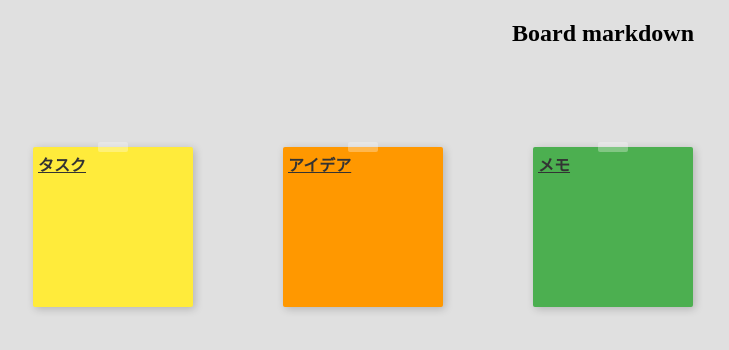
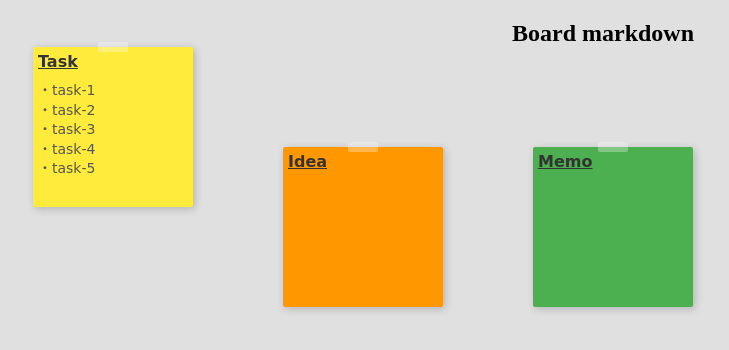
Before and after one commit to wasabina67/board-markdown, a React (Vite) app: page / in a window 1280 px wide. Shown: the top 350 px of the page, without its empty margins (37-766 px from the left). Built offline with nearby package versions, Linux system fonts and the light colour scheme.

Commit message:
Update src/App.tsx

```diff
--- a/src/App.tsx
+++ b/src/App.tsx
@@ -14,9 +14,9 @@ const stickyNotesData: StickyNote[] = [
   {
     id: 1,
     x: 50,
-    y: 100,
-    title: "タスク",
-    content: "",
+    y: 0,
+    title: "Task",
+    content: "・task-1\n・task-2\n・task-3\n・task-4\n・task-5",
     color: "#ffeb3b",
     rotation: 0
   },
@@ -24,7 +24,7 @@ const stickyNotesData: StickyNote[] = [
     id: 2,
     x: 300,
     y: 100,
-    title: "アイデア",
+    title: "Idea",
     content: "",
     color: "#ff9800",
     rotation: 0
@@ -33,7 +33,7 @@ const stickyNotesData: StickyNote[] = [
     id: 3,
     x: 550,
     y: 100,
-    title: "メモ",
+    title: "Memo",
     content: "",
     color: "#4caf50",
     rotation: 0
```
